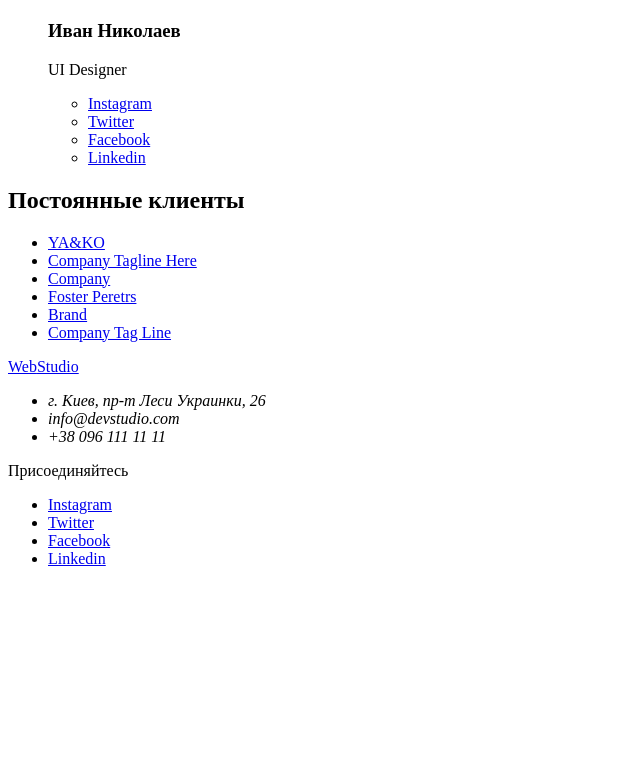
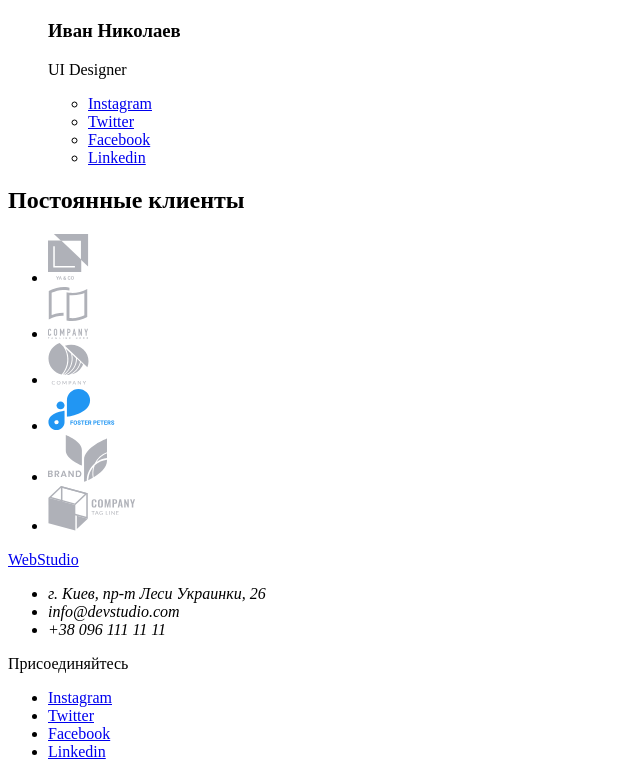
Before and after one commit to perlaert/goit-markup-hw-01, a plain HTML site: page index.html in a window 1280 px wide. Shown: the part 3517-4294 px from the top of the page, without its empty margins (0-640 px from the left). Before the commit the page ends 4101 px from the top, so only its background shows below. Drawn offline with Linux system fonts and the light colour scheme.

Commit message:
Добавляет иконки постоянные клиенты

```diff
--- a/index.html
+++ b/index.html
@@ -123,12 +123,24 @@
                   <section>
                         <h2>Постоянные клиенты</h2>
                         <ul>
-                              <li><a href="#">YA&KO</a></li>
-                              <li><a href="#">Company Tagline Here</a></li>
-                              <li><a href="#">Company</a></li>
-                              <li><a href="#">Foster Peretrs</a></li>
-                              <li><a href="#">Brand</a></li>
-                              <li><a href="#">Company Tag Line</a></li>
+                              <li>
+                                    <a href="#"><img src="./images/logo1.svg" alt="YA&KO" width="44,27" height="49,23" /></a>
+                              </li>
+                              <li>
+                                    <a href="#"><img src="./images/logo2.svg" alt="Company Tagline Here" width="40" height="52" /></a>
+                              </li>
+                              <li>
+                                    <a href="#"><img src="./images/logo3.svg" alt="Company" width="41" height="42,6" /></a>
+                              </li>
+                              <li>
+                                    <a href="#"><img src="./images/logo4.svg" alt="Foster Peretrs" width="79,66" height="42,02" /></a>
+                              </li>
+                              <li>
+                                    <a href="#"><img src="./images/logo5.svg" alt="Brand" width="59" height="47" /></a>
+                              </li>
+                              <li>
+                                    <a href="#"><img src="./images/logo6.svg" alt="Company Tag Line" width="88,48" height="45,44" /></a>
+                              </li>
                         </ul>
                   </section>
             </main>
```
Also changed, not shown: images/logo1.svg (added), images/logo2.svg (added), images/logo3.svg (added), images/logo4.svg (added), images/logo5.svg (added), images/logo6.svg (added), 2 other files.
